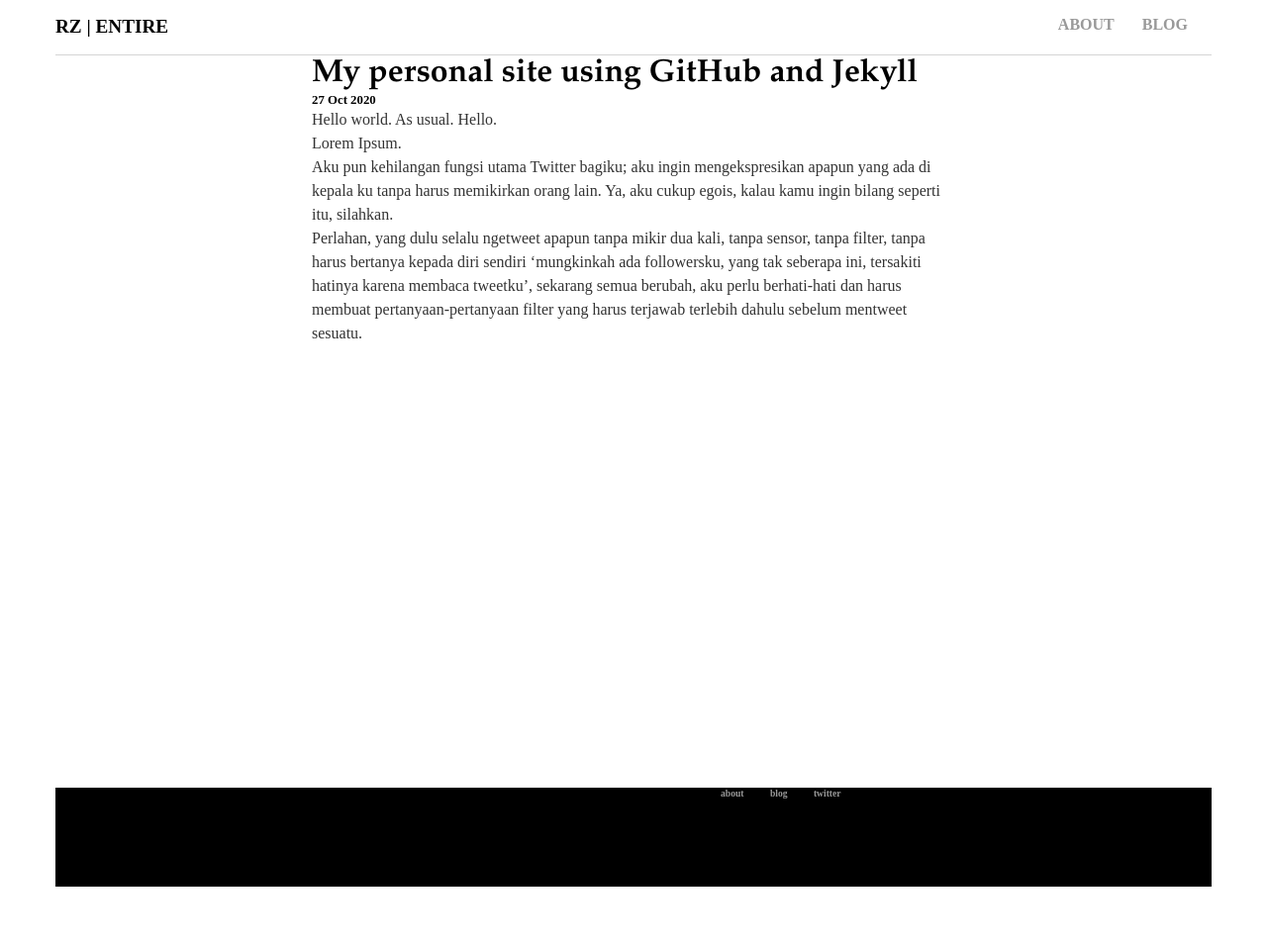
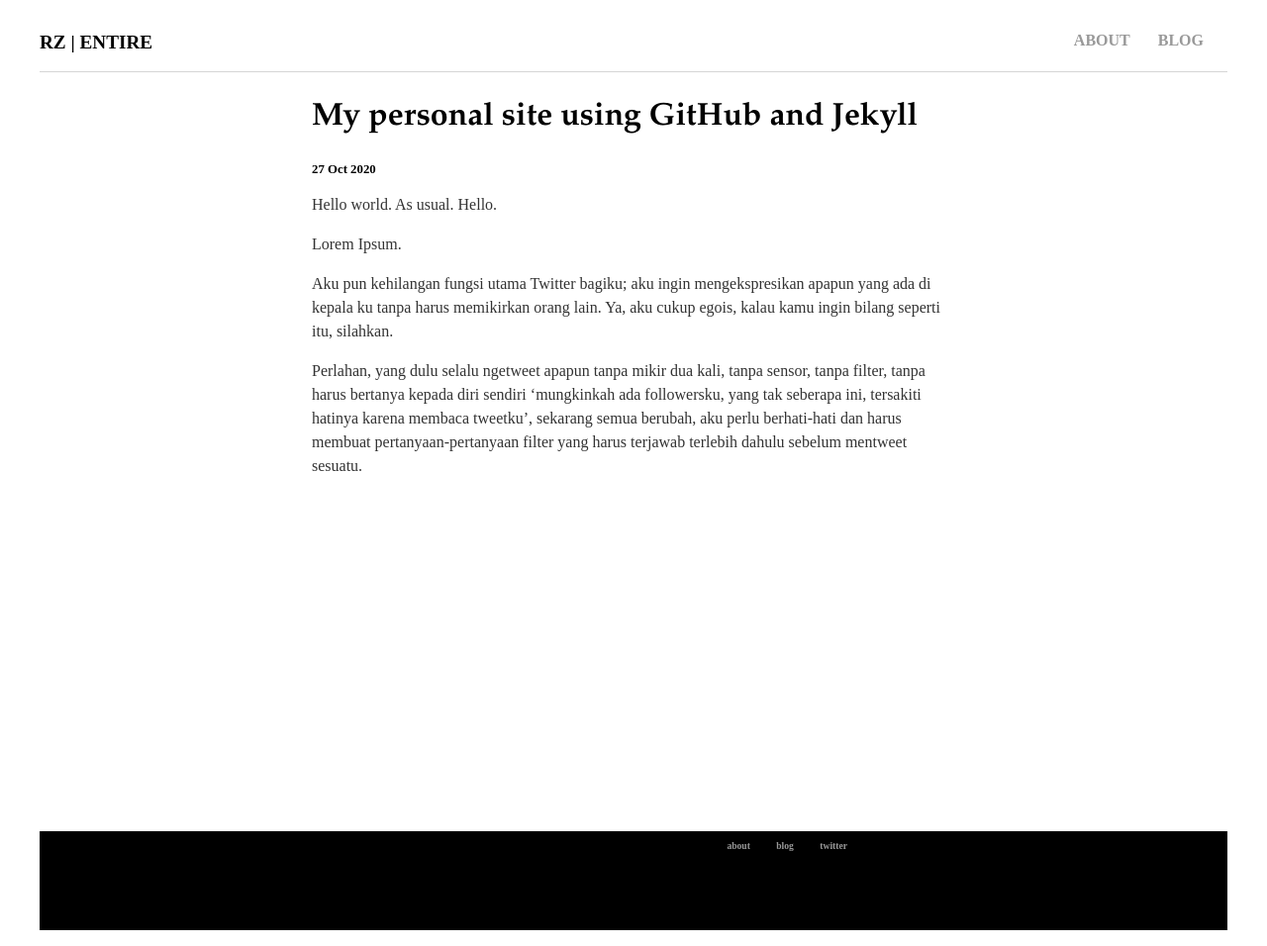
Before and after one commit to rnfitriansyah/rnfitriansyah.github.io, a Jekyll site: the page built from _posts/2020-10-27-rizki-first-site.md, in a window 1280 px wide. Shown: the whole page at 99% size. Built offline with Jekyll 4.4.1, drawn with Linux system fonts in a browser that asks for light colours; before the commit the page ends 912 px from its top, so only the background shows below that.

Commit message:
Update responsive.css

```diff
--- a/css/responsive.css
+++ b/css/responsive.css
@@ -4,13 +4,13 @@
 /* =========== GLOBAL STYLES ============================== */
 /* ======================================================== */
 
+* {
+    margin: 0; padding: 0; border: 0; box-sizing: border-box;
+}
+
 body{
     margin-top: 10px;
     margin-left: 10px;
-}
-
-* {
-    margin: 0; padding: 0; border: 0; box-sizing: border-box;
 }
 
 #container{
```
